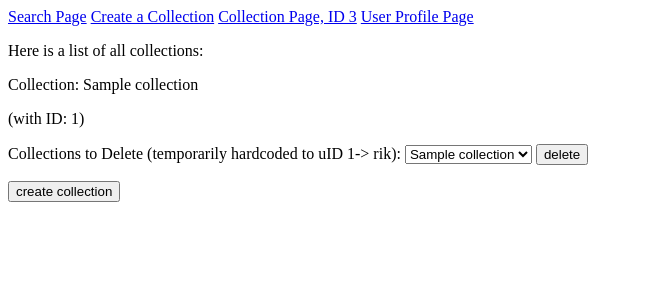
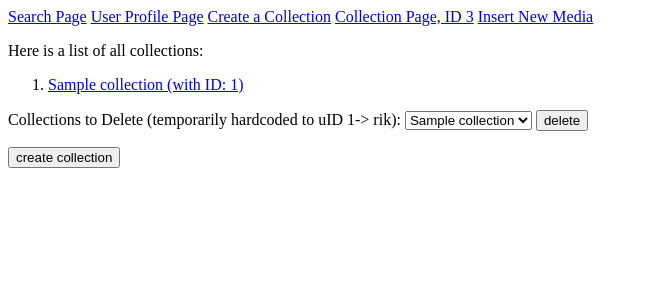
Before and after one commit to cw4360/goodtimes, a Flask app: template templates/userPage.html in a window 1280 px wide. Shown: the top 300 px of the page, without its empty margins (0-648 px from the left). Run offline with Flask 2, Linux system fonts and the light colour scheme; the template is opened without the code that fills it: most values are stand-ins (such as "Sample title", 1, 10 or a date in 2020).

Commit message:
Updated listing  of collections and media

```diff
--- a/app.py
+++ b/app.py
@@ -48,7 +48,7 @@ def search():
             return render_template("search_results.html",
                 query=query, kind=kind, search_results=search_results, length=len(search_results))
 
-@app.route('/insert_new/', methods=["GET", "POST"])
+@app.route('/insert/', methods=["GET", "POST"])
 def insert():
     #renders the insert media form if media doesn't exist
     if request.method == "GET":
--- a/queries.py
+++ b/queries.py
@@ -17,15 +17,16 @@ def insert_media(conn, media_title, media_release, media_type):
                 values (%s, %s, %s)''',
                 [media_title, media_release, media_type])
    conn.commit()
+
+# gets all users in the database
 def getAllUsers(conn):
     curs = dbi.dict_cursor(conn)
-    # get all media from the media table
     curs.execute('select * from user')
     return curs.fetchall()
 
+# gets all media in the database
 def getAllMedia(conn):
     curs = dbi.dict_cursor(conn)
-    # get all media from the media table
     curs.execute('select * from media')
     return curs.fetchall()
 
--- a/templates/base.html
+++ b/templates/base.html
@@ -12,9 +12,10 @@
 
     <nav>
         <a href="{{url_for('search')}}">Search Page</a>
+        <a href="{{ url_for('userPage')}}">User Profile Page</a>
         <a href="{{url_for('createCollection')}}">Create a Collection</a>
         <a href="{{ url_for('collectionPage', cID=3)}}">Collection Page, ID 3</a>
-        <a href="{{ url_for('userPage')}}">User Profile Page</a>
+        <a href="{{ url_for('insert')}}">Insert New Media</a>
     </nav>
 
     <body>
--- a/templates/insert.html
+++ b/templates/insert.html
@@ -2,7 +2,7 @@
 {% extends "base.html" %}
 
 {% block content%}
-    <h1>Insert Movie</h1>
+    <h1>Insert Media</h1>
     <form method="post" action="{{ url_for('insert') }}">
         <label for="media-title">Media Title:
             <input id="media-title" type="text" name="media-title">
--- a/templates/userPage.html
+++ b/templates/userPage.html
@@ -2,10 +2,18 @@
 
 {% block content %}
     <p>Here is a list of all collections:</p>
-    {% for collection in collections %}
-        <p>Collection: {{collection.name}}</p>
-        <p>(with ID: {{collection.collectionID}})</p>
-    {% endfor %}
+    <article>
+        <ol>
+            {% for collection in collections %}
+            <li>
+                <a href="{{ url_for('collectionPage', cID=collection.collectionID)}}">{{collection.name}} (with ID: {{collection.collectionID}})</a>
+            </li>
+            {% endfor %}
+            {% for user in search_results %}
+                <li>{{user.name}} ({{user.username}})</li>
+            {% endfor %}
+        </ol>
+    </article>
 
     <form method = "post" action = "{{url_for('userPage')}}">
         <label for="deleteForm">Collections to Delete (temporarily hardcoded to uID 1-> rik):</label>
```
Also changed, not shown: templates/collectionPage.html (+7 -4 lines).
